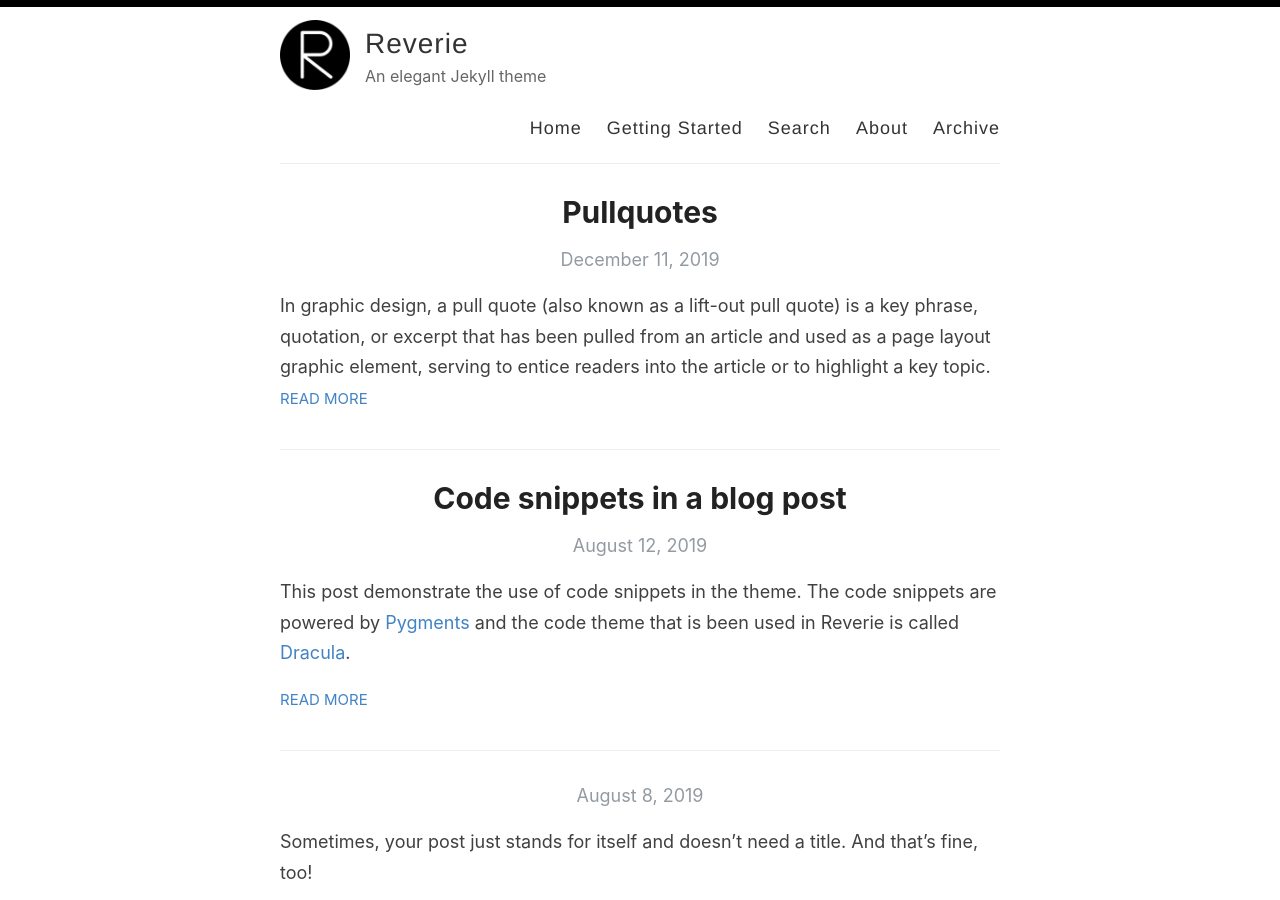
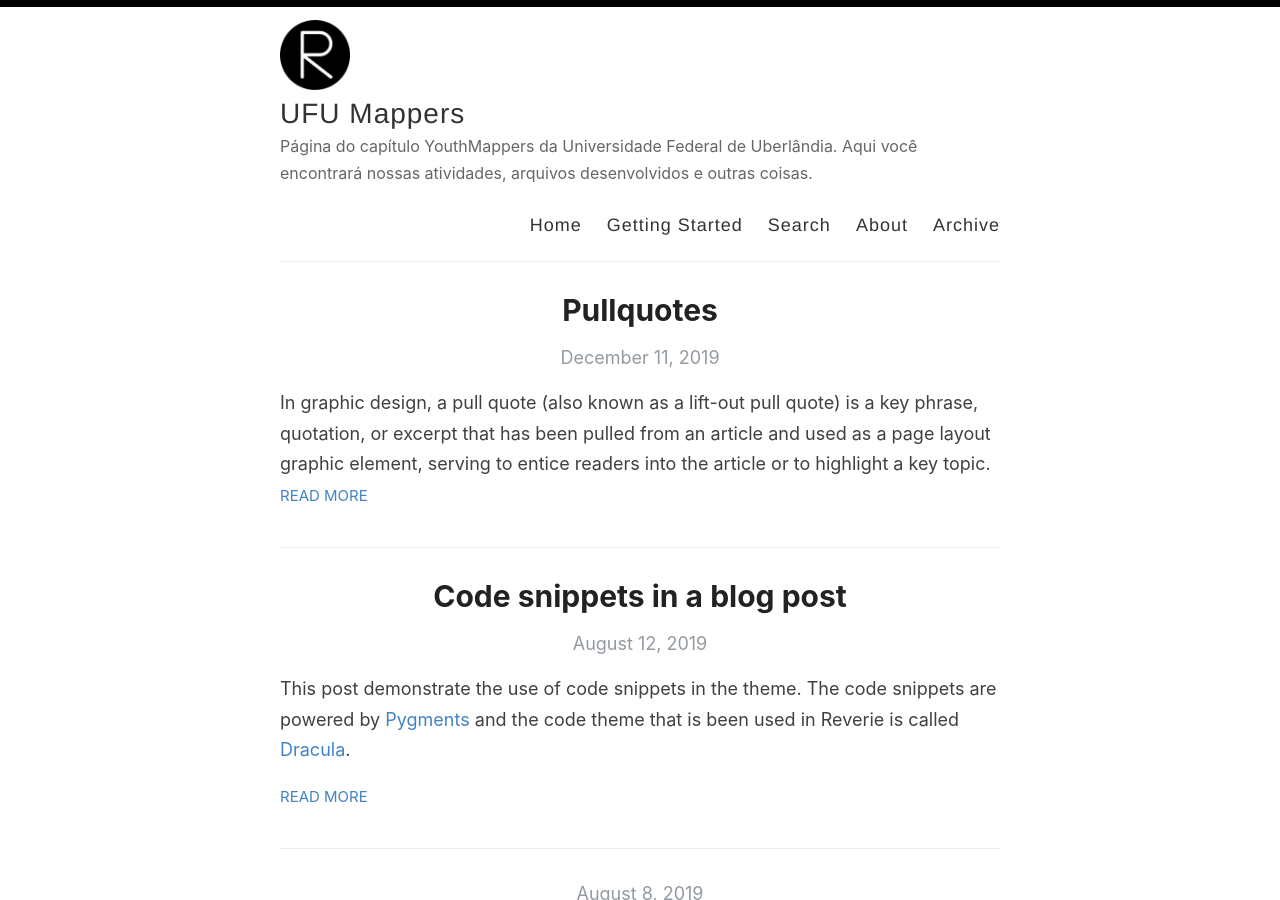
Before and after one commit to rodrigoafreire/UFU_MAPPERS, a Jekyll site: the page built from index.html, in a window 1280 px wide and 900 px high. Built offline with Jekyll 4.4.1, drawn with Linux system fonts in a browser that asks for light colours; the list of posts is cut into pages by our own code.

Commit message:
page config update

```diff
--- a/_config.yml
+++ b/_config.yml
@@ -3,13 +3,13 @@
 #
 
 # Name of your site (displayed in the header)
-name: Reverie
+name: UFU Mappers
 
 # Name of the author
-author: Amit Merchant
+author: FAUeD - Universidade Federal de Uberlandia
 
 # Short bio or description (displayed in the header)
-description: An elegant Jekyll theme
+description: Página do capítulo YouthMappers da Universidade Federal de Uberlândia. Aqui você encontrará nossas atividades, arquivos desenvolvidos e outras coisas.
 
 # URL of your avatar or profile pic (you could use your GitHub profile pic)
 avatar: /images/reverie.png
@@ -21,17 +21,16 @@
 # Includes an icon in the footer for each username you enter
 footer-links:
   dribbble:
-  email: amit.d.merchant@gmail.com
+  email: ufu.mappers@gmail.com
   facebook:
   flickr:
-  github: amitmerchant1990/reverie
-  instagram:
+  github: rodrigoafreire/UFU_MAPPERS
+  instagram: ufumappers
   linkedin:
-  pinterest:
-  rss: rss
-  twitter: amit_merchant
+  rss:
+  twitter:
   stackoverflow:
-  youtube: # channel/<your_long_string> or user/<user-name>
+  youtube: # channel/<your_long_string> or user/<user-name> dv
   googleplus: # anything in your profile username that comes after plus.google.com/
   playconsole:
   mastodon: # <your-mastodon-instance>/@<your-user-name> eg. fosstodon.org/@username
@@ -41,21 +40,21 @@
 disqus:
 
 # Enter your Google Analytics web tracking code (e.g. UA-2110908-2) to activate tracking
-google_analytics: UA-43339302-11
+google_analytics_ga4: G-XVHH3Q5TRF
 
 # For newer "GA4" analytics, use the following instead of the "UA" entry above
 #google_analytics_ga4: G-GABC1DEFG
 
 # Your website URL (e.g. http://amitmerchant1990.github.io or http://www.amitmerchant.com)
 # Used for Sitemap.xml and your RSS feed
-url: http://www.amitmerchant.com/reverie
-enforce_ssl: https://www.amitmerchant.com/reverie
+url: https://rodrigoafreire.github.io/UFU_MAPPERS/
+enforce_ssl:
 
 # If you're hosting your site at a Project repository on GitHub pages
 # (http://yourusername.github.io/repository-name)
 # and NOT your User repository (http://yourusername.github.io)
 # then add in the baseurl here, like this: "/repository-name"
-baseurl: "/reverie"
+baseurl: "/UFU_MAPPERS"
 
 #
 # !! You don't need to change any of the configuration flags below !!
```
